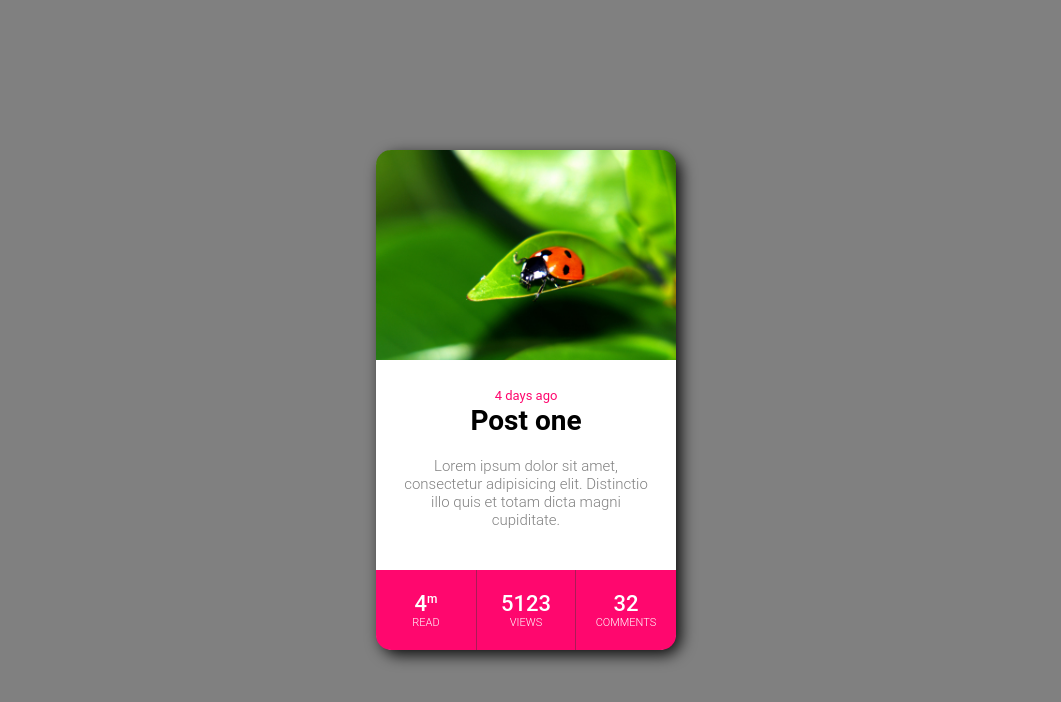
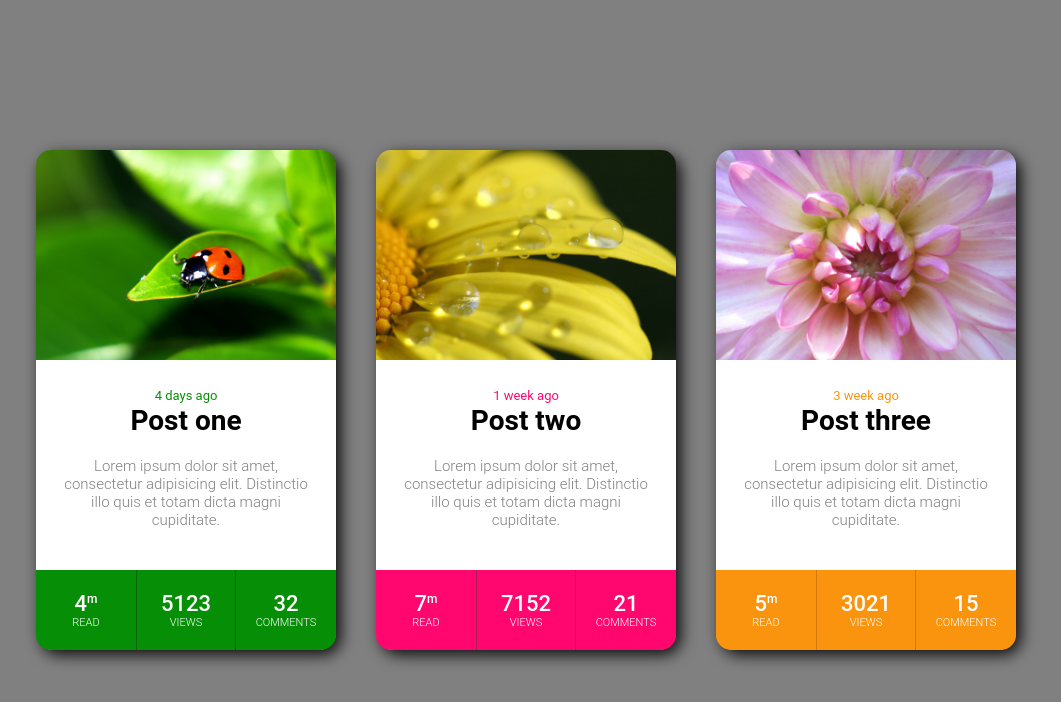
Before and after one commit to Jonathan220/card-css, a plain HTML site: page index.html in a window 1280 px wide. Shown: the whole page, without its empty margins (114-1175 px from the left). Drawn offline with Linux system fonts and the light colour scheme.

Commit message:
adição de novos cards

```diff
--- a/assets/css/estilo.css
+++ b/assets/css/estilo.css
@@ -1,3 +1,12 @@
+:root {
+  --green: rgb(6, 143, 6);
+  --pink: rgb(255, 7, 110);
+  --orange: rgb(250, 148, 14);
+  --darkgreen: rgb(6, 100, 6);
+  --darkpink: rgb(172, 26, 87);
+  --darkorange: rgb(211, 122, 6);
+}
+
 * {
   padding: 0px;
   margin: 0px;
@@ -27,14 +36,28 @@ body {
 
   transition: 0.5s ease;
   cursor: pointer;
+  margin: 20px;
 }
 
 .card-image {
   grid-area: image;
+  border-top-left-radius: 15px;
+  border-top-right-radius: 15px;
+}
+
+.image-01 {
   background: url("../images/img01.jpg");
   background-size: cover;
-  border-top-left-radius: 15px;
-  border-top-right-radius: 15px;
+}
+
+.image-02 {
+  background: url("../images/img02.jpg");
+  background-size: cover;
+}
+
+.image-03 {
+  background: url("../images/img03.jpg");
+  background-size: cover;
 }
 
 .card-text {
@@ -43,8 +66,19 @@ body {
 }
 
 .card-text .date {
-  color: rgb(255, 7, 110);
   font-size: 13px;
+}
+
+.cor-date-01 {
+  color: var(--green);
+}
+
+.cor-date-02 {
+  color: var(--pink);
+}
+
+.cor-date-03 {
+  color: var(--orange);
 }
 
 .card-text p {
@@ -65,7 +99,18 @@ body {
   grid-template-rows: 1fr;
   border-bottom-left-radius: 15px;
   border-bottom-right-radius: 15px;
-  background-color: rgb(255, 7, 110);
+}
+
+.status-color-01 {
+  background-color: var(--green);
+}
+
+.status-color-02 {
+  background-color: var(--pink);
+}
+
+.status-color-03 {
+  background-color: var(--orange);
 }
 
 .card-status .stat {
@@ -88,9 +133,19 @@ body {
   font-weight: 500;
 }
 
-.card-status .border {
-  border-left: 1px solid rgb(172, 26, 87);
-  border-right: 1px solid rgb(172, 26, 87);
+.card-status .border-01 {
+  border-left: 1px solid var(--darkgreen);
+  border-right: 1px solid var(--darkgreen);
+}
+
+.card-status .border-02 {
+  border-left: 1px solid var(--darkpink);
+  border-right: 1px solid var(--darkpink);
+}
+
+.card-status .border-03 {
+  border-left: 1px solid var(--darkorange);
+  border-right: 1px solid var(--darkorange);
 }
 
 .card-status .value sup {
@@ -98,6 +153,6 @@ body {
 }
 
 .card:hover {
-  transform: scale(1.2);
+  transform: scale(1.1);
   box-shadow: 5px 5px 15px rgba(0, 0, 0, 0.6);
 }
--- a/index.html
+++ b/index.html
@@ -9,18 +9,18 @@
 </head>
 <body>
     <div class="card">
-        <div class="card-image"></div>
+        <div class="card-image image-01"></div>
         <div class="card-text">
-            <span class="date">4 days ago</span>
+            <span class="date cor-date-01">4 days ago</span>
             <h2>Post one</h2>
             <p>Lorem ipsum dolor sit amet, consectetur adipisicing elit. Distinctio illo quis et totam dicta magni cupiditate.</p>
         </div>
-        <div class="card-status">
+        <div class="card-status status-color-01">
             <div class="stat">
                 <div class="value">4<sup>m</sup></div>
                 <div class="type">read</div>
             </div>
-            <div class="stat border">
+            <div class="stat border-01">
                 <div class="value">5123</div>
                 <div class="type">views</div>
             </div>
@@ -30,5 +30,49 @@
             </div>
         </div>
     </div>
+    <div class="card">
+        <div class="card-image image-02"></div>
+        <div class="card-text">
+            <span class="date cor-date-02">1 week ago</span>
+            <h2>Post two</h2>
+            <p>Lorem ipsum dolor sit amet, consectetur adipisicing elit. Distinctio illo quis et totam dicta magni cupiditate.</p>
+        </div>
+        <div class="card-status status-color-02">
+            <div class="stat">
+                <div class="value">7<sup>m</sup></div>
+                <div class="type">read</div>
+            </div>
+            <div class="stat border-02">
+                <div class="value">7152</div>
+                <div class="type">views</div>
+            </div>
+            <div class="stat">
+                <div class="value">21</div>
+                <div class="type">comments</div>
+            </div>
+        </div>
+    </div>
+    <div class="card">
+        <div class="card-image image-03"></div>
+        <div class="card-text">
+            <span class="date cor-date-03">3 week ago</span>
+            <h2>Post three</h2>
+            <p>Lorem ipsum dolor sit amet, consectetur adipisicing elit. Distinctio illo quis et totam dicta magni cupiditate.</p>
+        </div>
+        <div class="card-status status-color-03">
+            <div class="stat">
+                <div class="value">5<sup>m</sup></div>
+                <div class="type">read</div>
+            </div>
+            <div class="stat border-03">
+                <div class="value">3021</div>
+                <div class="type">views</div>
+            </div>
+            <div class="stat">
+                <div class="value">15</div>
+                <div class="type">comments</div>
+            </div>
+        </div>
+    </div>
 </body>
 </html>
```
Also changed, not shown: assets/images/img02.jpg (added), assets/images/img03.jpg (added).
